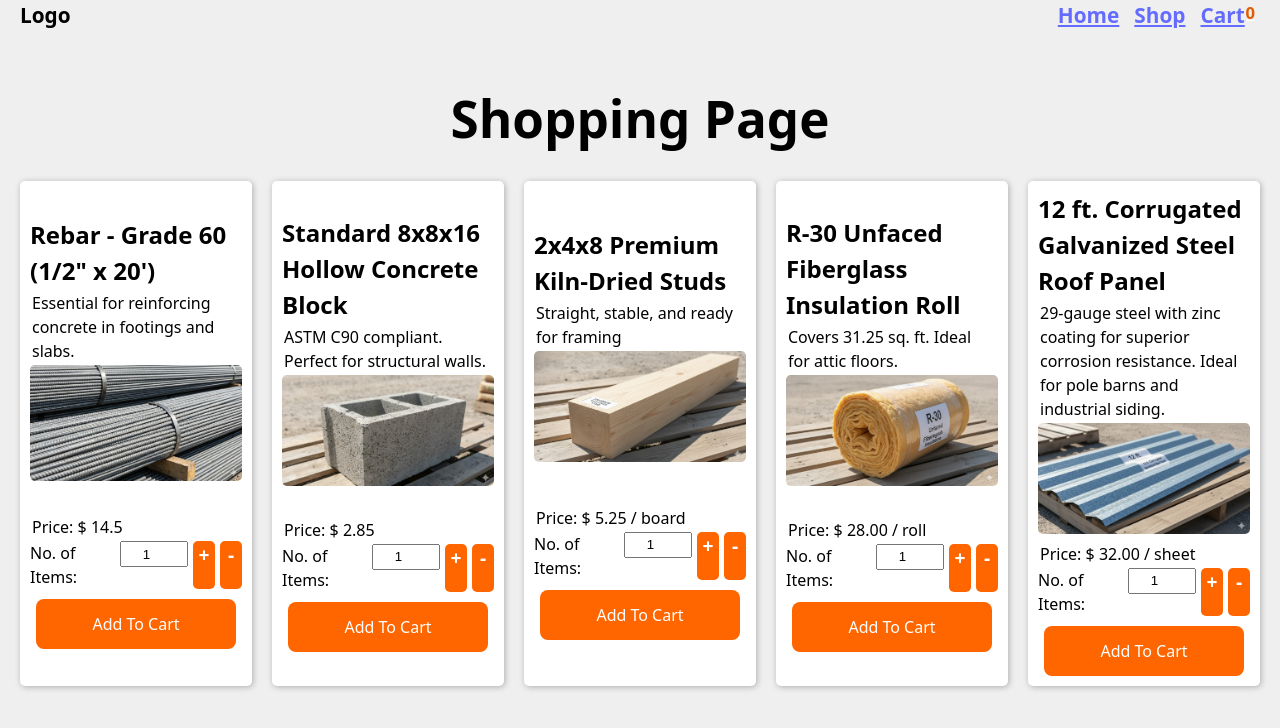
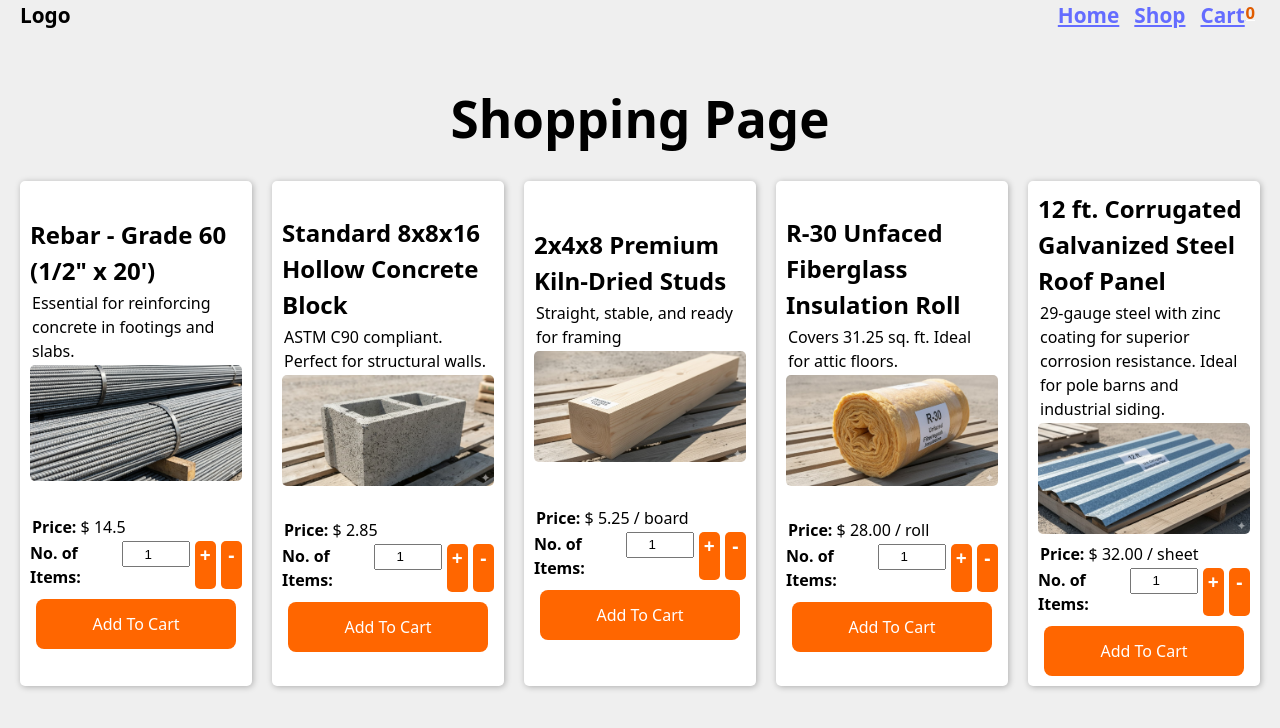
Before and after one commit to SoloGudLyf/shopping-cart, a React (Vite) app: page /shop in a window 1280 px wide. Shown: the top 728 px of the page. Built offline with nearby package versions, Linux system fonts and the light colour scheme.

Commit message:
feat: Make key elements stand out
bold labels to enhance visibility

```diff
--- a/src/styles/Shop.module.css
+++ b/src/styles/Shop.module.css
@@ -31,11 +31,9 @@
   border-radius: 5px;
 }
 
-.buttonContainer{
+.buttonContainer {
   text-align: center;
 }
-
-
 
 .container button {
   color: white;
@@ -43,7 +41,7 @@
 }
 
 .container button:hover {
-  background-color: #e05c00;
+  background-color: #ff710c;
 }
 
 .items input {
@@ -87,16 +85,20 @@
   left: 45px;
 }
 
-.items p{
+.items p {
   margin: 2px;
 }
 
-.card{
+.card {
   display: flex;
   flex-direction: column;
   justify-content: space-evenly;
 }
 
-.card h2{
+.card h2 {
   margin: 0;
 }
+
+.topic,label {
+  font-weight: bold;
+}
```
